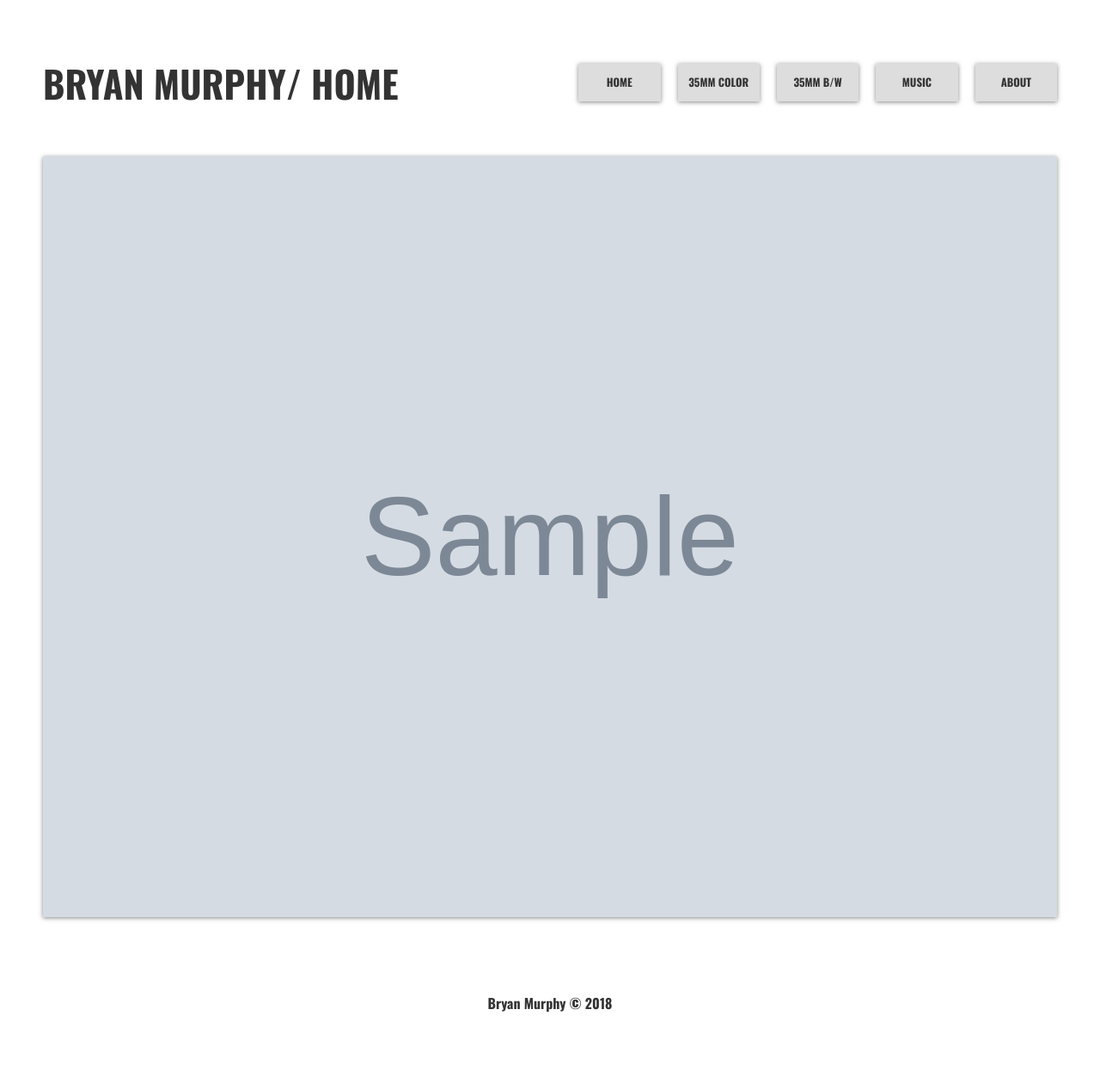
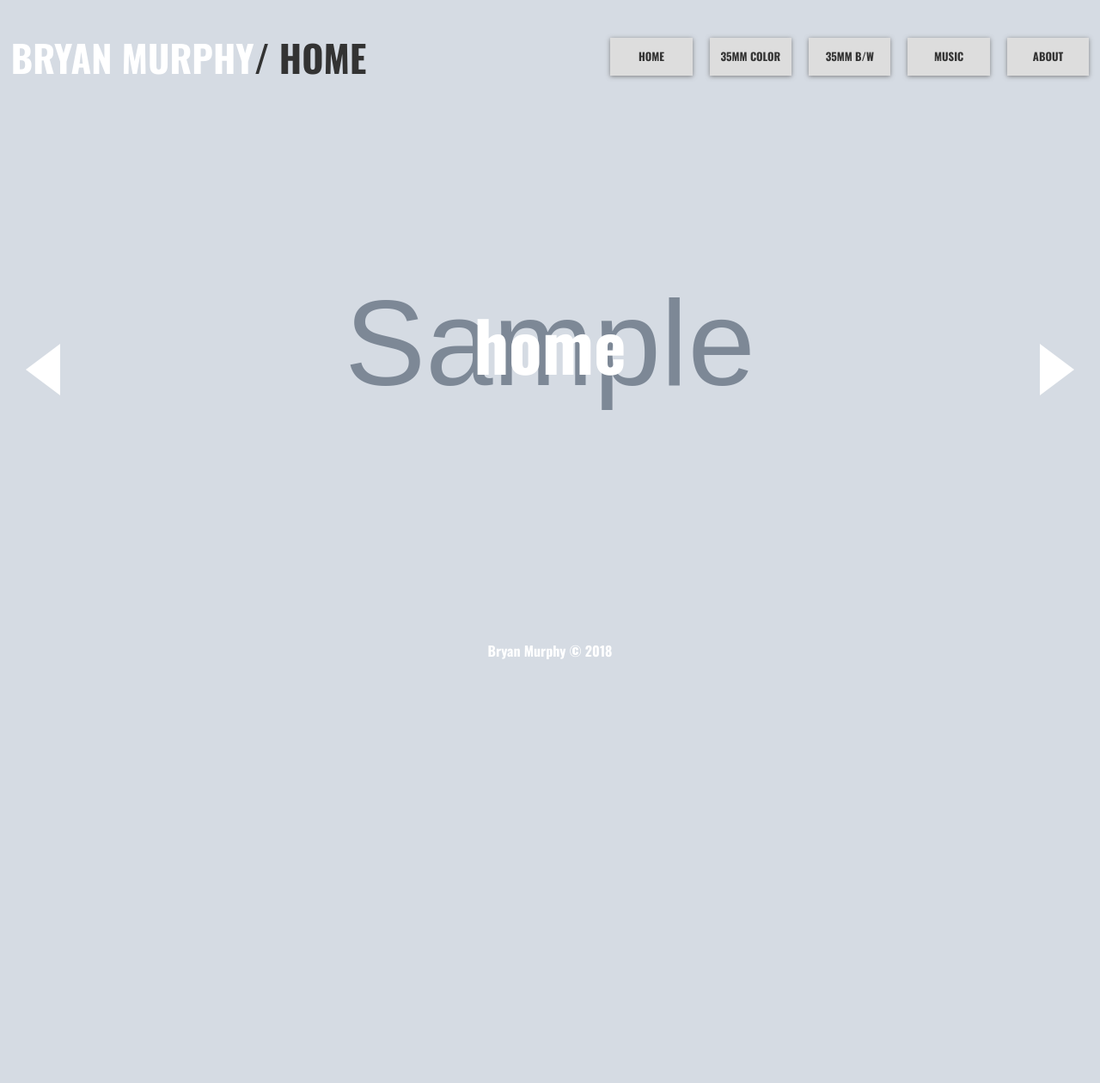
Before and after one commit to murphyb2/Portfolio, a Django app: page /PortfolioApp/ in a window 1280 px wide. Shown: the whole page at 86% size. After the commit the page ends 767 px from the top, so only its background shows below. Run offline with Django 3.2, Linux system fonts and the light colour scheme; tables that the repository leaves empty hold one stand-in row (values such as "Sample post"); grey boxes marked "Sample" are stand-in pictures; some libraries are stand-ins or nearby versions.

Commit message:
Home background image slider complete

```diff
--- a/PortfolioApp/Static/Portfolio/CSS/styles.css
+++ b/PortfolioApp/Static/Portfolio/CSS/styles.css
@@ -16,7 +16,7 @@ body{
     display: flex;
     flex-direction: column;
     background: #fff;
-    margin: 30px 50px;
+    margin: 0;
     line-height:  1.4;
     min-height: 100vh;
 }
@@ -36,19 +36,17 @@ img{
     max-width: 100%;
 }
 
-.wrapper {
-    display: grid;
-    grid-gap: 20px;
-    grid-template-columns: 1fr;
-    grid-template-areas: 'header' 'portfolio' 'boxes' 'footer';
-}
-
 /* Header */
 header{
     display: grid;
     grid-template-areas: 'title-card main-nav';
     text-transform: uppercase;
     font-size: 1.5rem;
+    position: sticky;
+    top: 0;
+    z-index: 100;
+    margin-right: 1vw;
+    margin-left: 1vw;
 }
 .title-card{
     /* border: 2px solid black; */
@@ -60,7 +58,7 @@ header{
 }
 h1 a{
     text-decoration: none;
-    color: inherit;
+    color: var(--light);
 }
 
 /* Navigation */
@@ -109,15 +107,14 @@ h1 a{
 }
 
 /* Portfolio Images */
-a, a:active, a:focus{
-    outline: none; /* Works in Firefox, Chrome, IE8 and above */
-}
 .portfolio{
     display: grid;
     grid-template-columns: repeat(auto-fit, minmax(300px, 1fr));
     grid-gap: 20px;
     /* border: 2px solid black; */
     border: 0;
+    margin-right: 1vw;
+    margin-left: 1vw;
 }
 .portfolio img{
     width: 100%;
@@ -127,12 +124,72 @@ a, a:active, a:focus{
     border: 0;
 }
 
+/* Home Slider */
+#slider,
+.home-slider,
+.slide-content {
+    margin: 0;
+    padding: 0;
+    width: 100%;
+    height: 100vh;
+    overflow-y: hidden;
+
+}
+.home-slider {
+    position: fixed;
+    top: 0;
+}
+.slide {
+    background-size: cover;
+    background-position: center;
+    background-repeat: no-repeat;
+}
+.slide-content {
+    display: flex;
+    flex-direction: column;
+    justify-content: center;
+    align-items: center;
+    text-align: center;
+}
+#slider a {
+    text-decoration: none;
+}
+.slide-content span {
+    font-size: 5rem;
+    color: #fff;
+}
+
+.arrow {
+    cursor: pointer;
+    position: absolute;
+    top: 50%;
+    width: 0;
+    height: 0;
+    border-style: solid;
+}
+
+#arrow-left {
+    border-width: 30px 40px 30px 0;
+    border-color: transparent #fff transparent transparent;
+    left: 0;
+    margin-left: 30px;
+}
+
+#arrow-right {
+    border-width: 30px 0 30px 40px;
+    border-color: transparent transparent transparent #fff;
+    right: 0;
+    margin-right: 30px;
+}
+
 /* Footer  */
 footer{
     margin-top: 2rem;
-    color: var(--dark);
+    color: var(--light);
     text-align: center;
     padding: 1rem;
+    position: sticky;
+    bottom: 0;
     /* border: 2px solid black; */
 }
 
--- a/PortfolioApp/Templates/ColorFilm.html
+++ b/PortfolioApp/Templates/ColorFilm.html
@@ -10,5 +10,5 @@
       {% for image in img_gal %}
         <img src="{{ image.picture.url }}" alt="{{ image.alt_text }}">
       {% endfor %}
-    </section>
+  </section>
 {% endblock %}
--- a/PortfolioApp/Templates/base_generic.html
+++ b/PortfolioApp/Templates/base_generic.html
@@ -7,19 +7,22 @@
   <meta name="viewport" content="width=device-width, initial-scale=1.0">
   <meta http-equiv="X-UA-Compatible" content="ie=edge">
   <link href="https://fonts.googleapis.com/css?family=Oswald:700" rel="stylesheet" >
-  <link rel="stylesheet" href="https://use.fontawesome.com/releases/v5.3.1/css/all.css" integrity="sha384-mzrmE5qonljUremFsqc01SB46JvROS7bZs3IO2EmfFsd15uHvIt+Y8vEf7N7fWAU" crossorigin="anonymous">
-  <!-- <link rel="stylesheet" href="https://stackpath.bootstrapcdn.com/bootstrap/4.1.3/css/bootstrap.min.css"> -->
-  <!-- <link rel="stylesheet" href="https://stackpath.bootstrapcdn.com/bootstrap/4.1.3/js/bootstrap.min.js"> -->
-  <!-- <script src="https://code.jquery.com/jquery-3.3.1.slim.min.js" integrity="sha384-q8i/X+965DzO0rT7abK41JStQIAqVgRVzpbzo5smXKp4YfRvH+8abtTE1Pi6jizo" crossorigin="anonymous"></script> -->
+  <script src="http://code.jquery.com/jquery-3.3.1.js" integrity="sha256-2Kok7MbOyxpgUVvAk/HJ2jigOSYS2auK4Pfzbm7uH60=" crossorigin="anonymous"> </script>
 
   {% load static %}
   <!-- <link rel="stylesheet" href="{% static 'vendor/css/normalize.css' %}"> -->
   <link rel="stylesheet" href="{% static 'portfolio/css/styles.css' %}">
   <link rel="shortcut icon" href="{% static 'portfolio/Images/icons/favicon.png' %}">
+
+
 </head>
+
 <body>
-  <div class="wrapper">
-<!-- Header -->
+
+
+  {% comment %} <div class="wrapper"> {% endcomment %}
+
+    <!-- Header -->
     <header>
       <section class="title-card">
           <h1><a href="{% url 'index' %}">Bryan Murphy</a></h1>
@@ -37,13 +40,18 @@
         </ul>
       </nav>
     </header>
-
+    <!-- Place the image slider here so it takes up the wholes screen -->
+      {% block home-slider %}
+      {% endblock %}
     <!-- Main Container -->
     <div class="main">
-        {% block content %}
-        {% endblock %}
 
-      <!-- <section class="boxes">
+
+
+      {% block content %}
+      {% endblock %}
+
+      {% comment %} <!-- <section class="boxes">
         <div class="box">
             <i class="far fa-envelope fa-3x"></i>
             <h4>Analytics</h4>
@@ -60,14 +68,15 @@
             <i class="far fa-users fa-3x"></i>
             <h4>Support</h4>
         </div>
-      </section> -->
+      </section> --> {% endcomment %}
     </div>
 
     <!-- Footer -->
     <footer>
       <p>Bryan Murphy &copy; 2018</p>
     </footer>
-  </div>
+  {% comment %} </div> {% endcomment %}
   <!-- Wrapper End -->
+
 </body>
 </html>
--- a/PortfolioApp/Templates/index.html
+++ b/PortfolioApp/Templates/index.html
@@ -3,14 +3,36 @@
 {% block title %}<h2> / {{title}}</h2>{% endblock %}
 
 
-{% block content %}
+{% block home-slider %}
   <!-- Portfolio -->
-  <section class="portfolio">
+  <section class="home-slider">
+
+    <div id="arrow-left" class="arrow"></div>
+
+    <div id="slider">
       {% load static %}
+
       {% for image in img_gal %}
-        <a href="{% url image.portfolio_section %}">
-          <img src="{{ image.picture.url }}" alt="{{ image.alt_text }}">
-        </a>
+      <a href="{% url image.portfolio_section %}">
+        <div class="slide slide{{ image.id }} ">
+
+            <style>
+              .slide{{ image.id }}{
+                background-image: url({{ image.picture.url }});
+              }
+            </style>
+
+            <div class="slide-content">
+              <span>{{ image.portfolio_section }}</span>
+            </div>
+        </div>
+      </a>
       {% endfor %}
-    </section>
+
+    </div>
+
+    <div id="arrow-right" class="arrow"></div>
+    <!-- Run this script at the end to allow the page to fully load first -->
+    <script src="{% static 'portfolio/js/main.js' %}"></script>
+  </section>
 {% endblock %}
```
Also changed, not shown: PortfolioApp/Static/Portfolio/js/main.js (added, +52 -0 lines), PortfolioApp/Static/Portfolio/js/smallSlider.js (added, +21 -0 lines), media/pictures/2018/10/18/000207950008.JPG (added), 1 other file.
